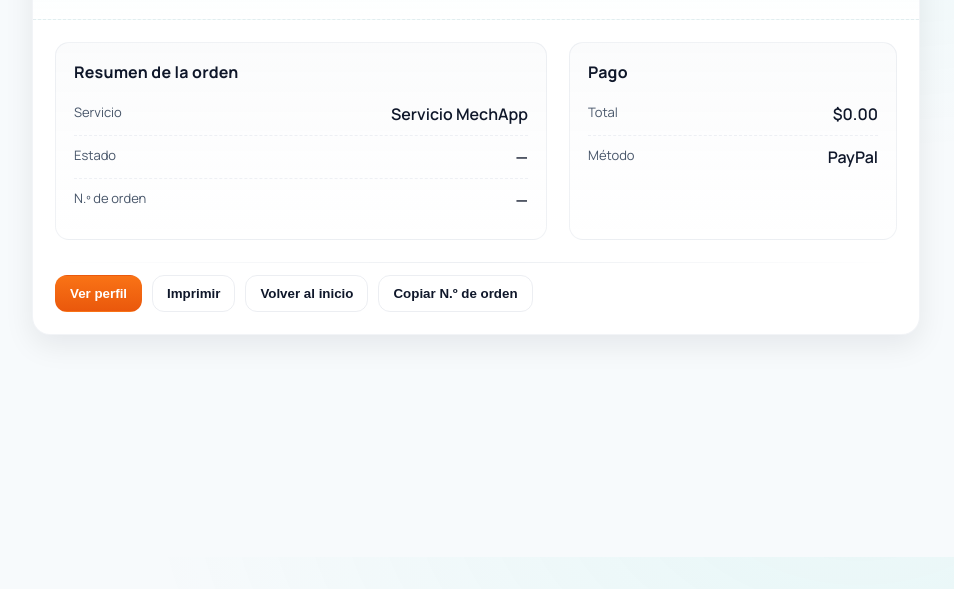
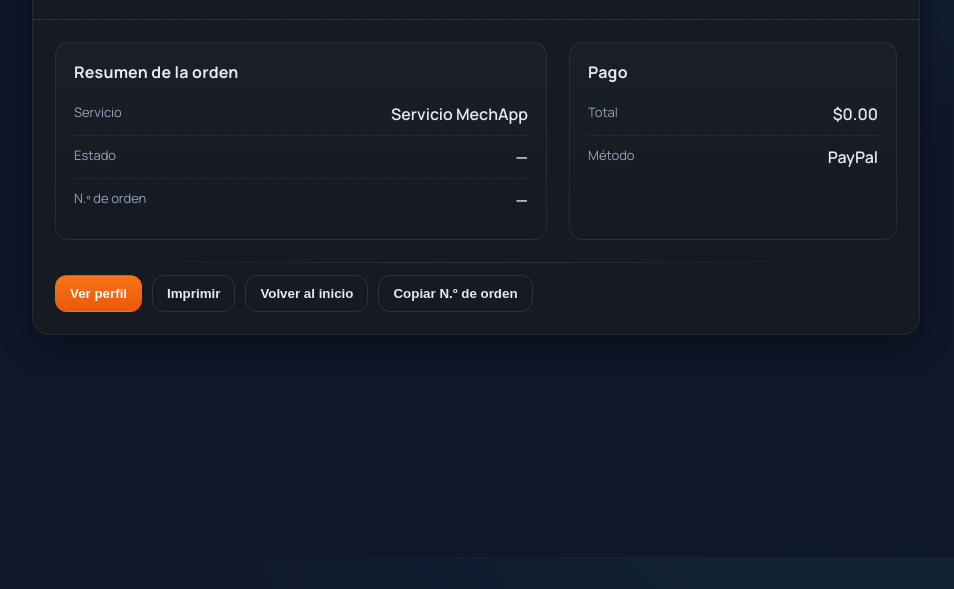
Before and after one commit to Victor-prog-ctrl/MECHAPP, a website: page pages/confirmacion.html in a window 1280 px wide. Shown: the part 243-832 px from the top of the page, without its empty margins (164-1118 px from the left). Drawn offline with Linux system fonts and the light colour scheme.

Commit message:
cambios en el css de confirmacion

```diff
--- a/pages/confirmacion.html
+++ b/pages/confirmacion.html
@@ -24,17 +24,6 @@
             --ring: rgba(249, 115, 22, .25);
             --shadow: 0 10px 30px rgba(0, 0, 0, .35);
             --radius: 18px;
-        }
-
-        @media (prefers-color-scheme: light) {
-            :root {
-                --bg: #f7fafc;
-                --card: #ffffff;
-                --muted: #475569;
-                --text: #0f172a;
-                --shadow: 0 10px 30px rgba(2, 6, 23, .08);
-                --ring: rgba(45, 212, 191, .35);
-            }
         }
 
         * {
```
Also changed, not shown: 1 other file.
